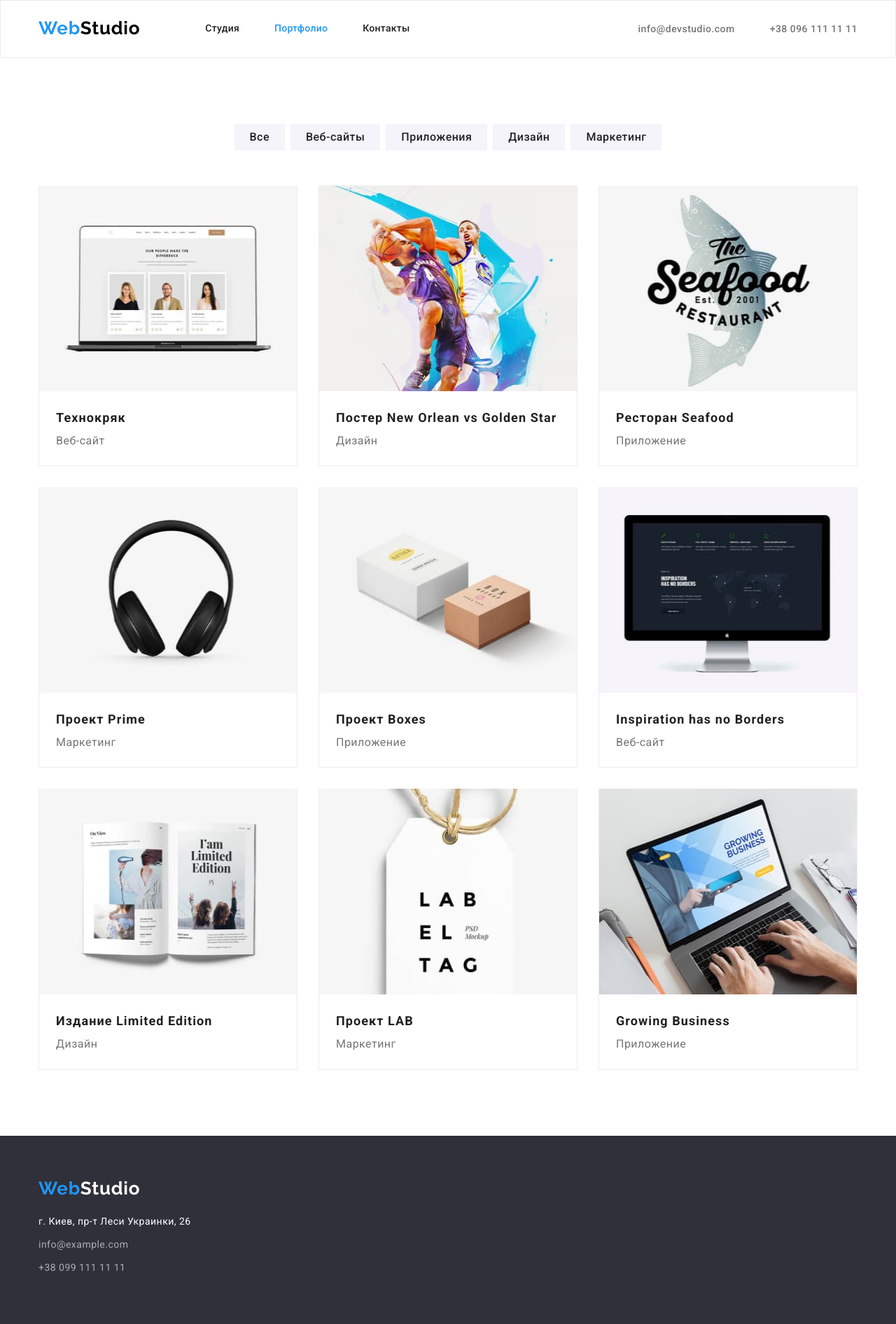
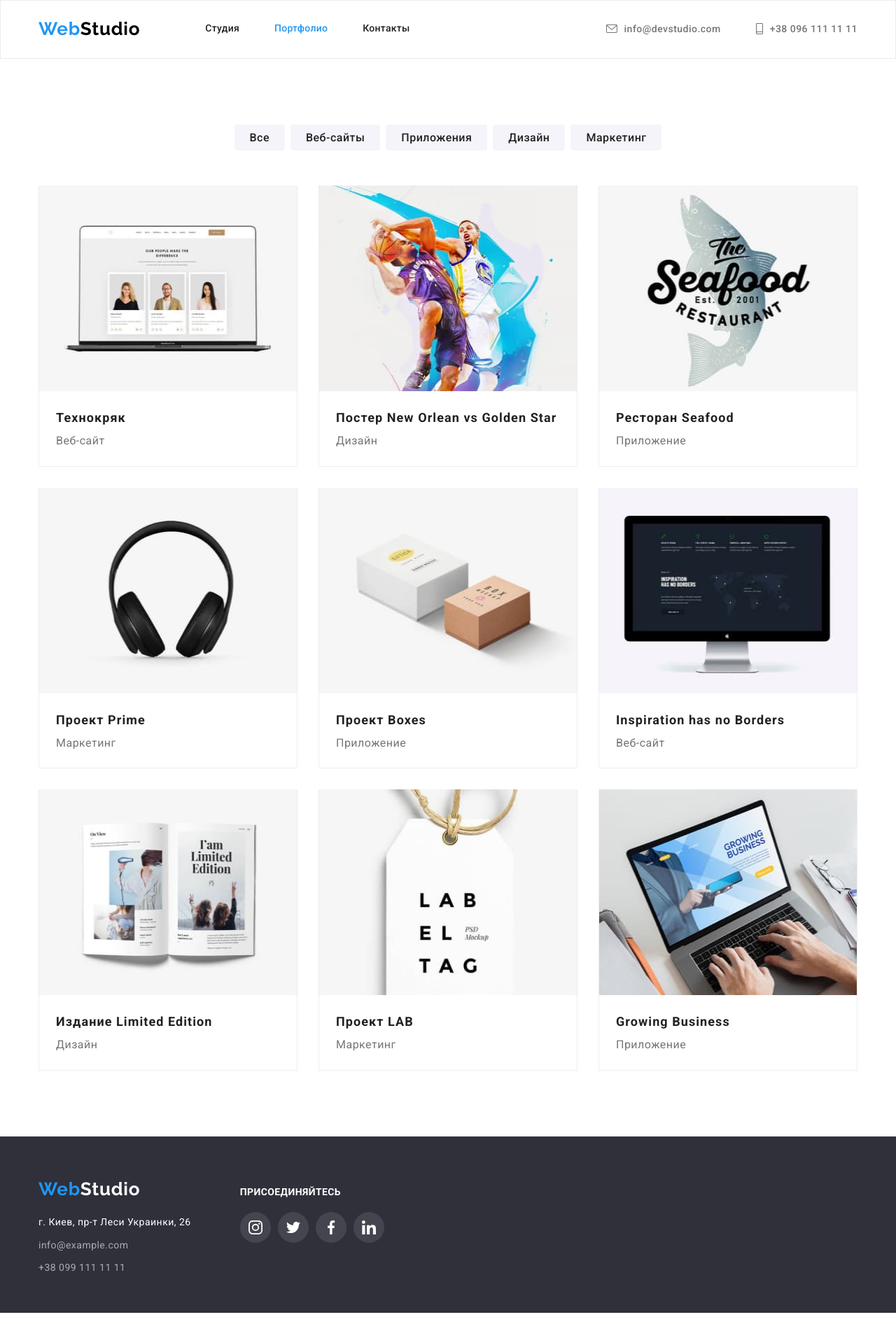
Before and after one commit to AliVik/goit-markup-hw-04, a plain HTML site: page portfolio.html in a window 1280 px wide. Shown: the whole page at 70% size. Drawn offline with nearby package versions, Linux system fonts and the light colour scheme.

Commit message:
добавляет тени карточкам, кнопкам

```diff
--- a/css/commonstyles.css
+++ b/css/commonstyles.css
@@ -139,8 +139,10 @@ ul {
 .navigation-logo .foot-logo {
   margin-bottom: 20px;
 }
-.delete-class {
+.foot-padd {
   background-color: #2f303a;
+  max-width: 1600px;
+  max-height: 252px;
 }
 .footaddress {
   font-size: 14px;
@@ -184,7 +186,7 @@ ul {
 .footer-flex {
   display: flex;
   justify-content: flex-start;
-  align-items: center;
+  align-items: baseline;
 }
 .join {
   display: flex;
@@ -196,7 +198,6 @@ ul {
 }
 .footer-icons {
   display: flex;
-  align-self: flex-start;
 }
 .footer-icons-bg {
   width: 44px;
--- a/css/styles.css
+++ b/css/styles.css
@@ -125,6 +125,9 @@
   padding-top: 30px;
   padding-bottom: 30px;
   background-color: var(--main-white-color);
+  box-shadow: 0px 1px 3px rgba(0, 0, 0, 0.12), 0px 1px 1px rgba(0, 0, 0, 0.14),
+    0px 2px 1px rgba(0, 0, 0, 0.2);
+  border-radius: 0px 0px 4px 4px;
 }
 .social-icons {
   display: flex;
@@ -197,6 +200,7 @@
 .list .butt {
   padding: 6px 22px;
   border: none;
+  border-radius: 4px;
   font-weight: 500;
   font-size: 16px;
   line-height: 1.6;
@@ -218,6 +222,8 @@
 .butt:focus {
   background-color: var(--extra-color);
   color: var(--main-white-color);
+  box-shadow: 0px 3px 1px rgba(0, 0, 0, 0.1), 0px 1px 2px rgba(0, 0, 0, 0.08),
+    0px 2px 2px rgba(0, 0, 0, 0.12);
 }
 
 /* Карточки проектов */
@@ -231,6 +237,11 @@
   border-bottom: 1px solid #eeeeee;
   border-left: 1px solid #eeeeee;
   border-right: 1px solid #eeeeee;
+}
+.projects:hover,
+.projects:focus {
+  box-shadow: 0px 1px 1px rgba(0, 0, 0, 0.12), 0px 4px 4px rgba(0, 0, 0, 0.06),
+    1px 4px 6px rgba(0, 0, 0, 0.16);
 }
 .projects-img {
   display: block;
--- a/portfolio.html
+++ b/portfolio.html
@@ -27,8 +27,22 @@
                         </ul>
                 </nav>
                         <ul class="auth-list nav-flex">
-                    <li class="contacts list nav-item"> <a href="mailto:info@devstudio.com" class="link">info@devstudio.com</a></li>
-                    <li class="contacts list nav-item"> <a href="tel:+380961111111" class="link">+38 096 111 11 11</a></li>
+                            <li class="contacts list nav-item">
+                                <a href="mailto:info@devstudio.com" class="link icon-flex">
+                                    <svg class="header-letter">
+                                        <use href="./images/icons.svg#icon-envelope"></use>
+                                    </svg>
+                                    <span>info@devstudio.com</span>
+                                </a>
+                            </li>
+                            <li class="contacts list nav-item">
+                                <a href="tel:+380961111111" class="link icon-flex">
+                                    <svg class="header-tel">
+                                        <use href="./images/icons.svg#icon-smartphone"></use>
+                                    </svg>
+                                    <span>+38 096 111 11 11</span>
+                                </a>
+                            </li>
                         </ul>
             </div>
         </header>
@@ -135,10 +149,10 @@
             </section>
         </main>
         <!-- Подвал -->
-        <!--  delete-class - временный клас для тёмного бэкграунда на герое и в подвале, потом удалю) -->
-        <footer class="delete-class foot-padd">
-            <div class="container">
-                <a href="./index.html" class="navigation-logo">
+        <footer class="foot-padd">
+            <div class="container footer-flex">
+                <div class="footer-contacts">
+                    <a href="./index.html" class="navigation-logo link">
                         <p class="foot-logo"><span class="logo">Web</span><span class="backlogo">Studio</span></p>
                     </a>
                     <address class="footaddress">
@@ -146,6 +160,33 @@
                         <p><a href="mailto:info@example.com" class="footcontacts">info@example.com</a></p>
                         <p><a href="tel:+380991111111" class="footcontacts">+38 099 111 11 11</a></p>
                     </address>
+                </div>
+                <div class="join">
+                    <p class="join-text">Присоединяйтесь</p>
+                    <div class="footer-icons">
+                        <a href="" class="social-icons-bg footer-icons-bg">
+                            <svg class="social-icons-item">
+                                <use href="./images/icons.svg#icon-instagram"></use>
+                            </svg>
+                        </a>
+                        <a href="" class="social-icons-bg footer-icons-bg">
+                            <svg class="social-icons-item">
+                                <use href="./images/icons.svg#icon-twitter"></use>
+                            </svg>
+                        </a>
+                        <a href="" class="social-icons-bg footer-icons-bg">
+                            <svg class="social-icons-item">
+                                <use href="./images/icons.svg#icon-facebook"></use>
+                            </svg>
+                        </a>
+                        <a href="" class="social-icons-bg footer-icons-bg">
+                            <svg class="social-icons-item">
+                                <use href="./images/icons.svg#icon-linkedin"></use>
+                            </svg>
+                        </a>
+                    </div>
+
+                </div>
 
 
             </div>
```
Also changed, not shown: index.html (+5 -8 lines). Lines whose indentation alone changed are shown as unchanged.
